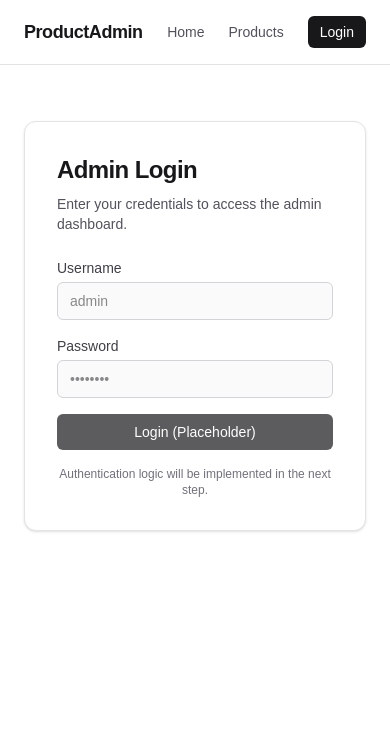
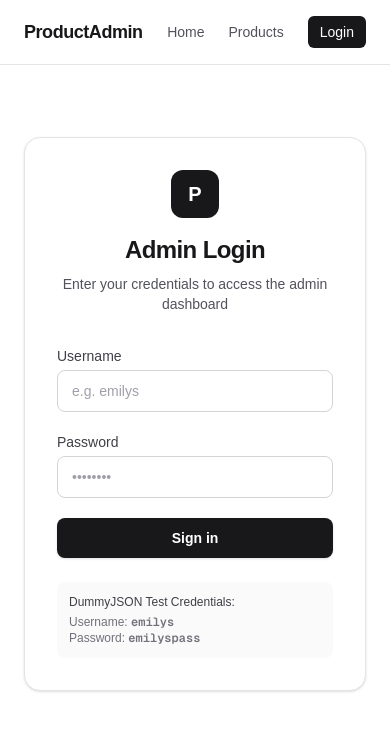
Before and after one commit to NiranjanKumar001/Product-Admin-Dashboard, a Next.js app: page /login in a window 390 px wide. Shown: the top 730 px of the page. Built offline with nearby package versions, Linux system fonts and the light colour scheme.

Commit message:
feat(login): create responsive login form UI with credentials hint

```diff
--- a/src/app/login/page.tsx
+++ b/src/app/login/page.tsx
@@ -1,15 +1,31 @@
+"use client";
+
+import { useState } from "react";
+
 export default function LoginPage() {
+  const [username, setUsername] = useState("");
+  const [password, setPassword] = useState("");
+
+  function handleSubmit(e: React.FormEvent) {
+    e.preventDefault();
+  }
+
   return (
-    <div className="flex justify-center pt-8">
-      <div className="w-full max-w-md rounded-xl border border-zinc-200 bg-white p-8 shadow-sm dark:border-zinc-800 dark:bg-zinc-900">
+    <div className="flex min-h-[70vh] items-center justify-center py-12">
+      <div className="w-full max-w-md rounded-2xl border border-zinc-200 bg-white p-8 shadow-sm dark:border-zinc-800 dark:bg-zinc-900">
+        <div className="text-center">
+          <div className="mx-auto mb-4 flex h-12 w-12 items-center justify-center rounded-xl bg-zinc-900 text-white dark:bg-zinc-100 dark:text-zinc-900">
+            <span className="text-xl font-bold">P</span>
+          </div>
           <h1 className="text-2xl font-bold tracking-tight text-zinc-900 dark:text-zinc-100">
             Admin Login
           </h1>
           <p className="mt-2 text-sm text-zinc-600 dark:text-zinc-400">
-          Enter your credentials to access the admin dashboard.
+            Enter your credentials to access the admin dashboard
           </p>
+        </div>
 
-        <form className="mt-6 space-y-4">
+        <form onSubmit={handleSubmit} className="mt-8 space-y-5">
           <div>
             <label
               htmlFor="username"
@@ -20,9 +36,10 @@ export default function LoginPage() {
             <input
               id="username"
               type="text"
-              placeholder="admin"
-              disabled
-              className="mt-1 block w-full rounded-md border border-zinc-300 bg-zinc-50 px-3 py-2 text-sm text-zinc-900 dark:border-zinc-700 dark:bg-zinc-800 dark:text-zinc-100"
+              value={username}
+              onChange={(e) => setUsername(e.target.value)}
+              placeholder="e.g. emilys"
+              className="mt-1 block w-full rounded-lg border border-zinc-300 bg-white px-3.5 py-2.5 text-sm text-zinc-900 placeholder-zinc-400 focus:border-zinc-900 focus:outline-none focus:ring-1 focus:ring-zinc-900 dark:border-zinc-700 dark:bg-zinc-800 dark:text-zinc-100 dark:placeholder-zinc-500 dark:focus:border-zinc-100 dark:focus:ring-zinc-100"
             />
           </div>
 
@@ -36,24 +53,32 @@ export default function LoginPage() {
             <input
               id="password"
               type="password"
+              value={password}
+              onChange={(e) => setPassword(e.target.value)}
               placeholder="••••••••"
-              disabled
-              className="mt-1 block w-full rounded-md border border-zinc-300 bg-zinc-50 px-3 py-2 text-sm text-zinc-900 dark:border-zinc-700 dark:bg-zinc-800 dark:text-zinc-100"
+              className="mt-1 block w-full rounded-lg border border-zinc-300 bg-white px-3.5 py-2.5 text-sm text-zinc-900 placeholder-zinc-400 focus:border-zinc-900 focus:outline-none focus:ring-1 focus:ring-zinc-900 dark:border-zinc-700 dark:bg-zinc-800 dark:text-zinc-100 dark:placeholder-zinc-500 dark:focus:border-zinc-100 dark:focus:ring-zinc-100"
             />
           </div>
 
           <button
-            type="button"
-            disabled
-            className="w-full rounded-md bg-zinc-900 px-4 py-2 text-sm font-medium text-white opacity-70 cursor-not-allowed dark:bg-zinc-100 dark:text-zinc-900"
+            type="submit"
+            className="w-full rounded-lg bg-zinc-900 py-2.5 text-sm font-semibold text-white shadow-sm hover:bg-zinc-800 dark:bg-zinc-100 dark:text-zinc-900 dark:hover:bg-zinc-200"
           >
-            Login (Placeholder)
+            Sign in
           </button>
         </form>
 
-        <p className="mt-4 text-center text-xs text-zinc-500 dark:text-zinc-400">
-          Authentication logic will be implemented in the next step.
+        <div className="mt-6 rounded-lg bg-zinc-50 p-3 text-xs text-zinc-500 dark:bg-zinc-800/50 dark:text-zinc-400">
+          <p className="font-medium text-zinc-700 dark:text-zinc-300">
+            DummyJSON Test Credentials:
           </p>
+          <p className="mt-1">
+            Username: <code className="font-mono font-semibold">emilys</code>
+          </p>
+          <p>
+            Password: <code className="font-mono font-semibold">emilyspass</code>
+          </p>
+        </div>
       </div>
     </div>
   );
```
Lines whose indentation alone changed are shown as unchanged.
